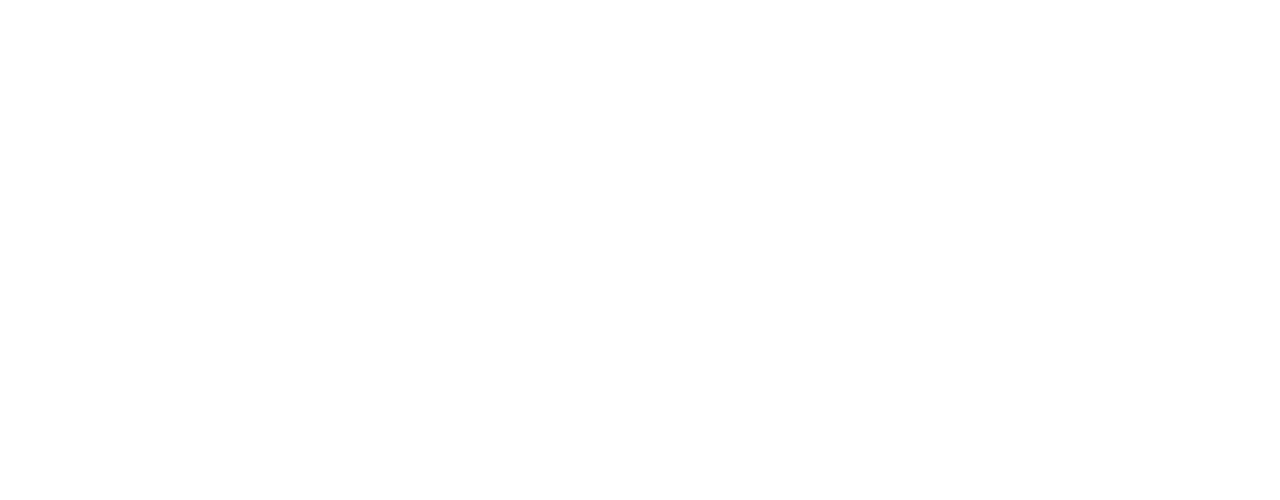
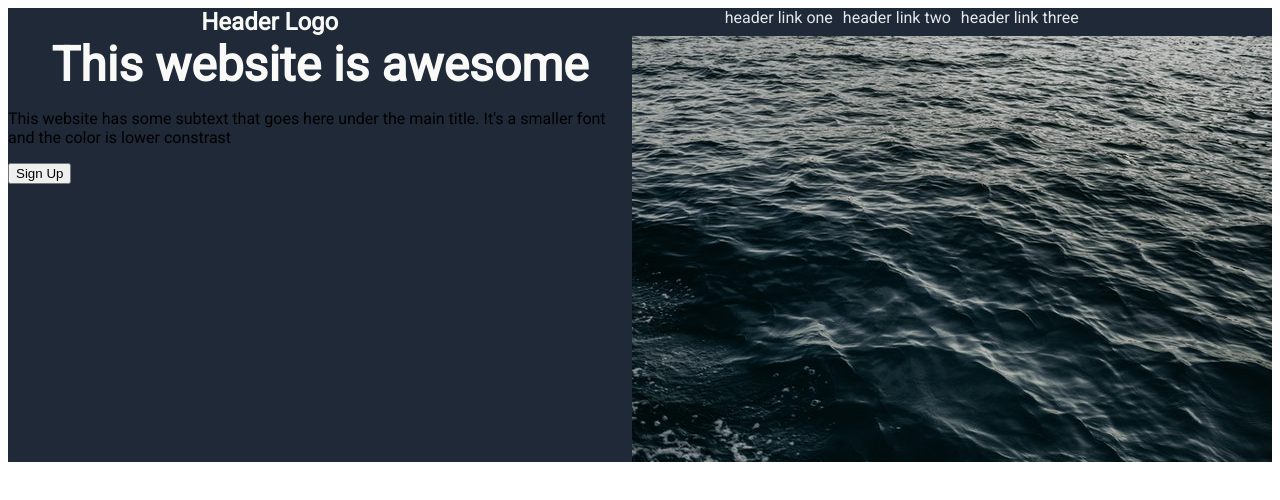
Before and after one commit to alexind/landing-page, a plain HTML site: page index.html in a window 1280 px wide. Drawn offline with Linux system fonts and the light colour scheme.

Commit message:
Work on first section of the page

```diff
--- a/index.html
+++ b/index.html
@@ -10,6 +10,33 @@
 </head>
 
 <body>
+    <div class="first-section">
+        <div class="header">
+            <h4>Header Logo</h4>
+            <ul>
+                <li><a href="#">header link one</a></li>
+                <li><a href="#">header link two</a></li>
+                <li><a href="#">header link three</a></li>
+            </ul>
+        </div>
+        <div class="rows">
+            <div class="awesome-website">
+                <h1>This website is awesome</h1>
+                <p>This website has some subtext that goes here under the main title. It's a smaller font and the color
+                    is lower constrast</p>
+                <button>Sign Up</button>
+            </div>
+            <img src="img/pexels-jonathan-borba-5732693.jpg" alt="image">
+        </div>
+    </div>
+
+    <div class="second-section"></div>
+
+    <div class="third-section"></div>
+
+    <div class="forth-section"></div>
+
+    <div class="footer"></div>
 
 </body>
 
--- a/style.css
+++ b/style.css
@@ -0,0 +1,56 @@
+@import url("https://fonts.googleapis.com/css2?family=Roboto&display=swap");
+
+body {
+  font-family: "Roboto", sans-serif;
+}
+
+.first-section {
+  background-color: #1f2937;
+  display: flex;
+  flex-direction: column;
+}
+
+.header {
+  display: flex;
+  justify-content: space-around;
+  justify-self: flex-start;
+}
+
+.header h4 {
+  font-size: 24px;
+  color: #f9faf8;
+  margin: 0;
+}
+
+.header ul {
+  list-style-type: none;
+  margin: 0;
+  padding: 0;
+  display: flex;
+  gap: 10px;
+}
+
+.header ul a {
+  text-decoration: none;
+  color: #e5e7eb;
+}
+
+.rows {
+  display: flex;
+  justify-content: center;
+}
+
+.rows .awesome-website h1 {
+  font-size: 48px;
+  font-weight: 900;
+  margin: 0;
+  text-align: center;
+  color: #f9faf8;
+}
+
+.second-section {
+}
+
+.third-section {
+  background-color: #e5e7eb;
+}
```
Also changed, not shown: img/pexels-jonathan-borba-5732693.jpg (added).
